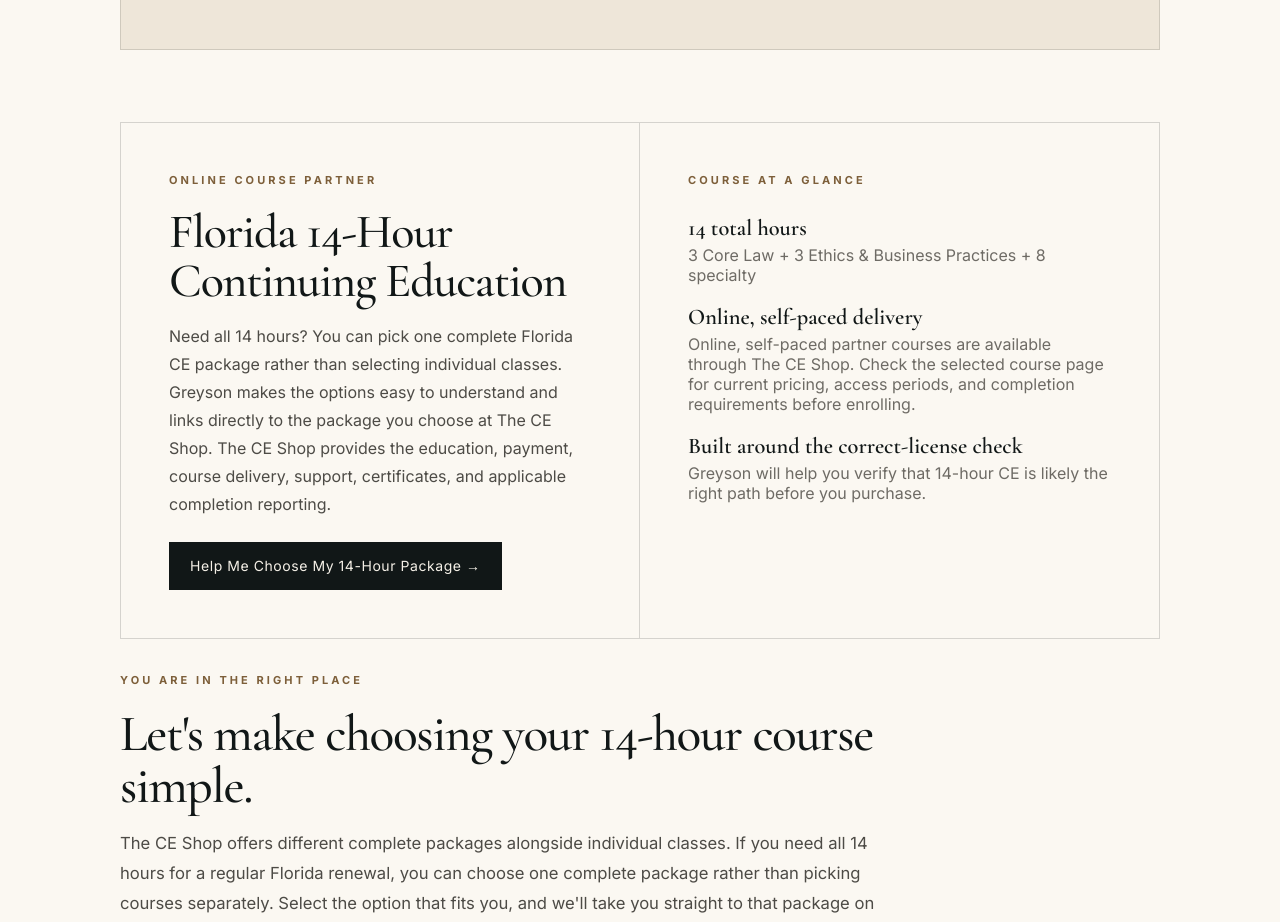
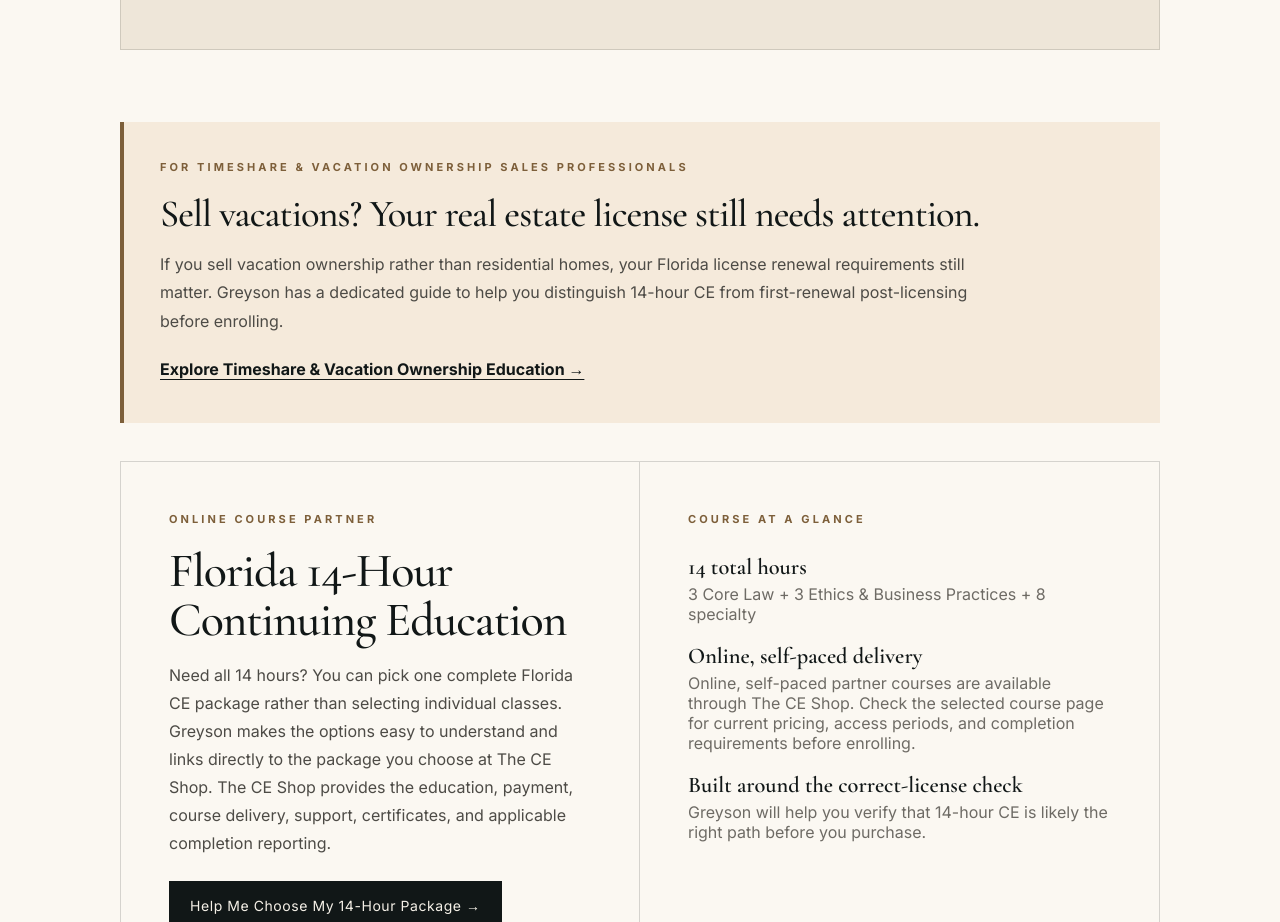
Before and after one commit to BrianLook/Greyson-Institute-Website, a Next.js app: page /florida-14-hour-real-estate-continuing-education in a window 1280 px wide. Shown: the part 880-1802 px from the top of the page. Built offline with nearby package versions, Linux system fonts and the light colour scheme.

Commit message:
Highlight timeshare and vacation ownership guidance on standard Florida 14-hour CE page

```diff
--- a/app/florida-14-hour-real-estate-continuing-education/page.tsx
+++ b/app/florida-14-hour-real-estate-continuing-education/page.tsx
@@ -225,6 +225,38 @@ export default function Florida14HourContinuingEducationPage() {
             Business Practices, and eight hours of approved specialty
             education.
           </p>
+        </div>
+
+        <div
+          style={{
+            borderLeft: "4px solid #7d5f3a",
+            background: "#f5eadb",
+            padding: "clamp(24px, 4vw, 36px)",
+            marginBottom: "38px",
+          }}
+        >
+          <p className="eyebrow">FOR TIMESHARE &amp; VACATION OWNERSHIP SALES PROFESSIONALS</p>
+          <h2 style={{ fontSize: "clamp(1.8rem, 3vw, 2.45rem)", marginBottom: "14px" }}>
+            Sell vacations? Your real estate license still needs attention.
+          </h2>
+          <p style={{ maxWidth: "840px", lineHeight: 1.77, color: "#4d4b46" }}>
+            If you sell vacation ownership rather than residential homes,
+            your Florida license renewal requirements still matter.
+            Greyson has a dedicated guide to help you distinguish
+            14-hour CE from first-renewal post-licensing before enrolling.
+          </p>
+          <Link
+            href="/florida-timeshare-sales-continuing-education"
+            style={{
+              fontWeight: 700,
+              display: "inline-flex",
+              textDecoration: "underline",
+              textUnderlineOffset: "4px",
+              padding: "8px 0",
+            }}
+          >
+            Explore Timeshare &amp; Vacation Ownership Education →
+          </Link>
         </div>
 
         <div
```
